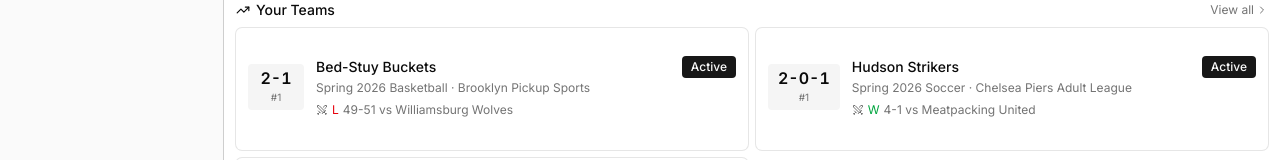
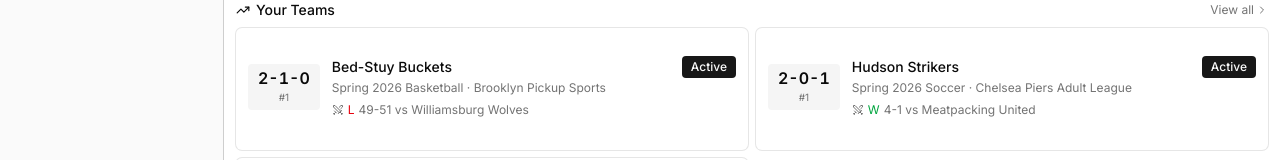
Before and after one commit to sodouglas/openleague, a Next.js app: page /dashboard in a window 1280 px wide. Shown: the part 456-616 px from the top of the page. Built offline with nearby package versions, Linux system fonts and the light colour scheme.

Commit message:
feat: make WLT consistent in cards

```diff
--- a/src/app/dashboard/my-teams/page.tsx
+++ b/src/app/dashboard/my-teams/page.tsx
@@ -103,8 +103,7 @@ export default function MyTeamsPage() {
                     {standing && (
                       <div className="mt-2 text-xs">
                         <span className="font-medium">
-                          {standing.wins}-{standing.losses}
-                          {standing.ties > 0 ? `-${standing.ties}` : ""}
+                          {standing.wins}-{standing.losses}-{standing.ties}
                         </span>
                         <span className="text-muted-foreground ml-1">
                           #{standing.rank} in league
--- a/src/app/dashboard/page.tsx
+++ b/src/app/dashboard/page.tsx
@@ -186,8 +186,7 @@ export default function DashboardPage() {
                           {standing ? (
                             <>
                               <span className="text-base font-semibold tabular-nums leading-none">
-                                {standing.wins}-{standing.losses}
-                                {standing.ties > 0 ? `-${standing.ties}` : ""}
+                                {standing.wins}-{standing.losses}-{standing.ties}
                               </span>
                               <span className="text-[10px] text-muted-foreground mt-1">
                                 #{standing.rank}
```
